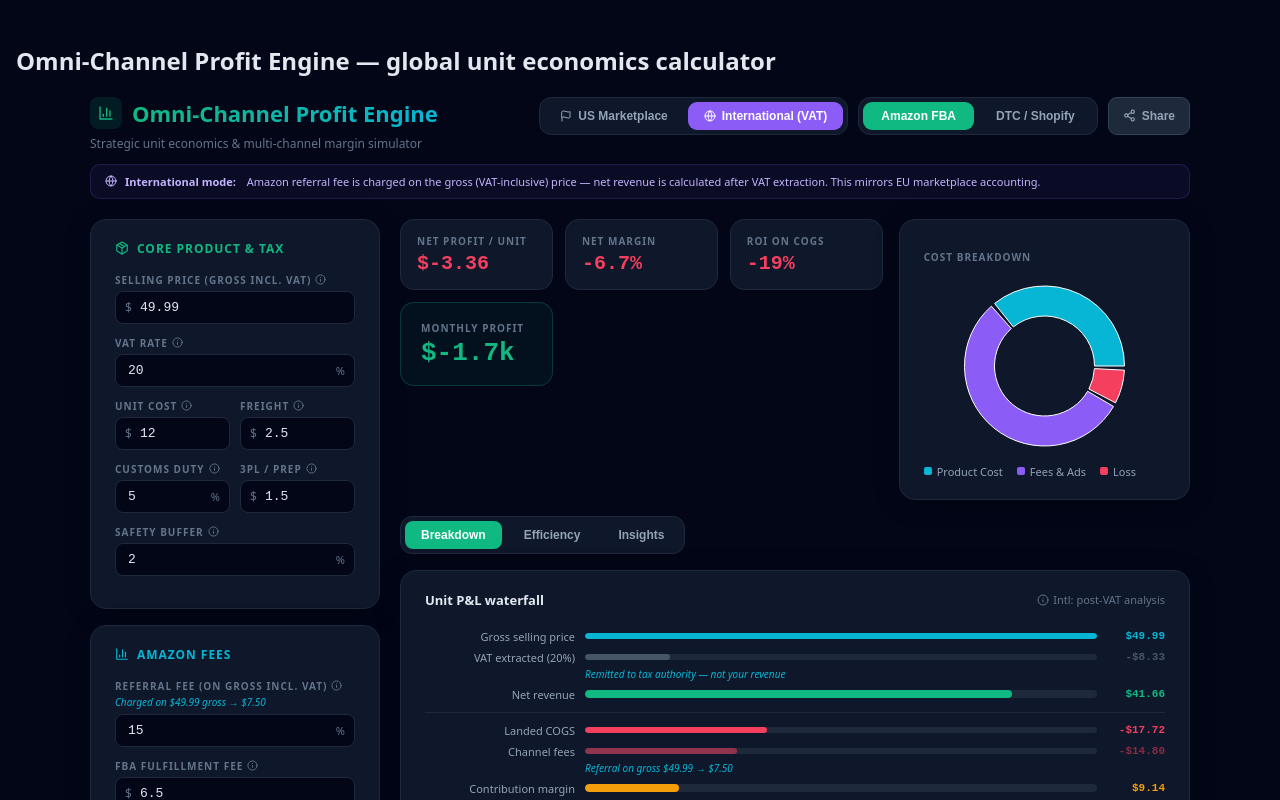
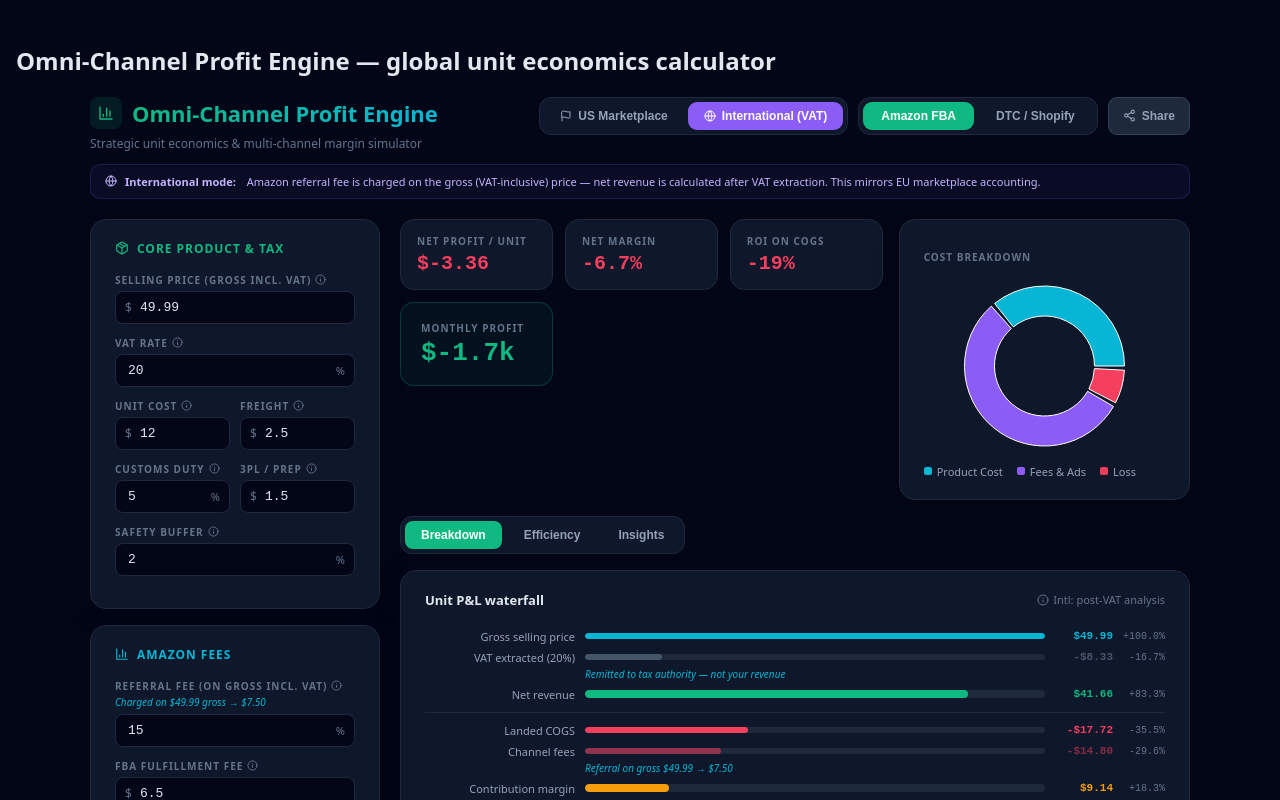
Before and after one commit to avielg-droid/amazon-calculator, a React (Vite) app: page / in a window 1280 px wide. Shown: the top 800 px of the page. Built offline with nearby package versions, Linux system fonts and the light colour scheme.

Commit message:
feat: add % of selling price column to waterfall breakdown

```diff
--- a/App.jsx
+++ b/App.jsx
@@ -134,7 +134,8 @@
 }
 
 function WaterfallBar({ label, value, total, color, isTotal, note }) {
-  const pct = Math.abs(value / total) * 100;
+  const pct = total ? Math.abs(value / total) * 100 : 0;
+  const pctOfPrice = total ? (value / total) * 100 : 0;
   return (
     <div style={{ marginBottom: 6 }}>
       <div style={{ display: "flex", alignItems: "center", gap: 10 }}>
@@ -144,6 +145,9 @@
         </div>
         <span style={{ fontSize: 11, fontWeight: 600, color, ...MONO, width: 58, textAlign: "right" }}>
           {value >= 0 ? `$${fmt(value)}` : `-$${fmt(Math.abs(value))}`}
+        </span>
+        <span style={{ fontSize: 10, color: C.s5, ...MONO, width: 42, textAlign: "right", flexShrink: 0 }}>
+          {isFinite(pctOfPrice) ? `${pctOfPrice >= 0 ? "+" : ""}${fmt(pctOfPrice, 1)}%` : "—"}
         </span>
       </div>
       {note && <p style={{ fontSize: 10, color: C.cyan, margin: "2px 0 0 160px", fontStyle: "italic" }}>{note}</p>}
```
